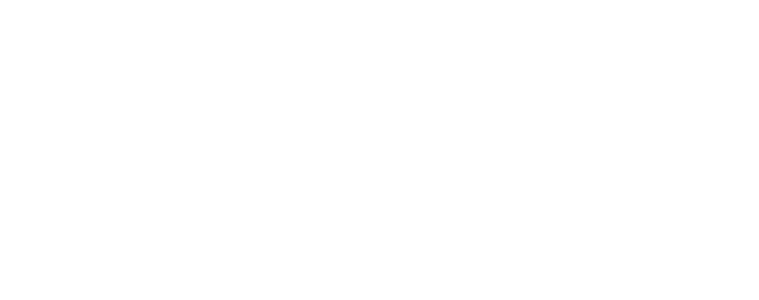
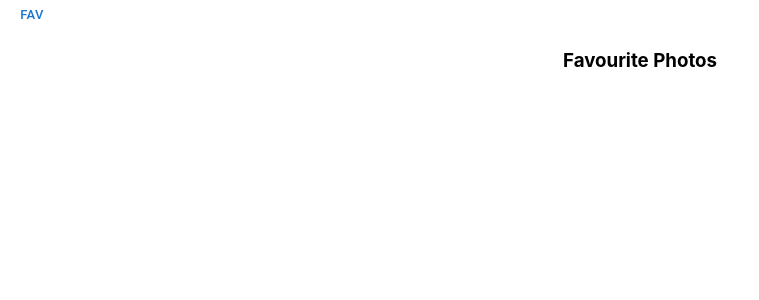
Before and after one commit to tsanev96/dhl-enterprise-interview, a React (Create React App) app: page /favourites in a window 1280 px wide. Shown: the top 300 px of the page, without its empty margins (0-759 px from the left). Built offline with nearby package versions, Linux system fonts and the light colour scheme.

Commit message:
added header for fav photos, selecting fav photos from the store and display them

```diff
--- a/src/App.js
+++ b/src/App.js
@@ -4,6 +4,8 @@
 import configureStore from "./store/configureStore";
 import { BrowserRouter, Switch, Route, Link } from "react-router-dom";
 import { AlbumPhotos } from "./components/AlbumPhotos";
+import { Header } from "./components/Header";
+import { FavouritePhotos } from "./components/FavouritePhotos";
 
 const store = configureStore();
 
@@ -12,9 +14,11 @@
     <BrowserRouter>
       <Provider store={store}>
         <div className="App">
+          <Header />
           <Switch>
             <Route path="/albums/:id" component={AlbumPhotos} />
             <Route path="/albums" component={Albums} />
+            <Route path="/favourites" component={FavouritePhotos} />
             <Route path="/" exact component={Albums} />
           </Switch>
         </div>
--- a/src/components/AlbumPhotos.js
+++ b/src/components/AlbumPhotos.js
@@ -34,7 +34,7 @@
           <div>Album: {paramsAlbumId}</div>
           <div className="photos-container">
             {photos.map((photo) => (
-              <CardPhoto photo={photo} />
+              <CardPhoto key={photo.id} photo={photo} />
             ))}
           </div>
         </Grid>
--- /dev/null
+++ b/src/components/FavouritePhotos.js
@@ -0,0 +1,24 @@
+import { Grid } from "@mui/material";
+import React from "react";
+import { useSelector } from "react-redux";
+import { selectFavouritePhotos } from "../store/photos";
+import { CardPhoto } from "./CardPhoto";
+
+export const FavouritePhotos = () => {
+  const favouritePhotos = useSelector(selectFavouritePhotos());
+  return (
+    <Grid
+      container
+      direction="column"
+      justifyContent="center"
+      alignItems="center"
+    >
+      <h3>Favourite Photos</h3>
+      <div className="photos-fav-container">
+        {favouritePhotos.map((photo) => (
+          <CardPhoto key={photo.id} photo={photo} />
+        ))}
+      </div>
+    </Grid>
+  );
+};
--- /dev/null
+++ b/src/components/Header.js
@@ -0,0 +1,13 @@
+import { Button } from "@mui/material";
+import React from "react";
+import { Link } from "react-router-dom";
+
+export const Header = () => {
+  return (
+    <header>
+      <Button component={Link} to={`/favourites`} size="small" color="primary">
+        fav
+      </Button>
+    </header>
+  );
+};
--- a/src/store/photos.js
+++ b/src/store/photos.js
@@ -100,3 +100,9 @@
     (state) => state.entities.photos.list,
     (photos) => photos.filter((photo) => photo.albumId === albumId)
   );
+
+export const selectFavouritePhotos = () =>
+  createSelector(
+    (state) => state.entities.photos.list,
+    (photos) => photos.filter((photo) => photo.isLiked)
+  );
```
